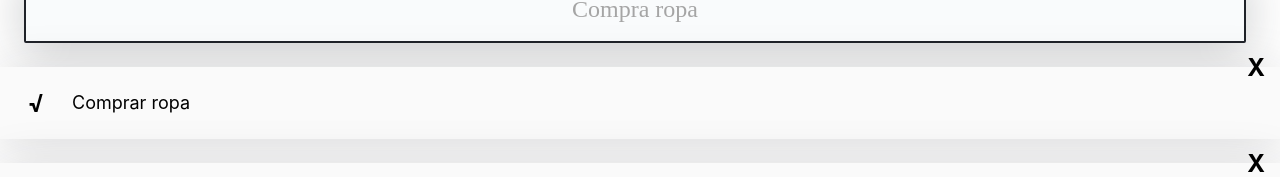
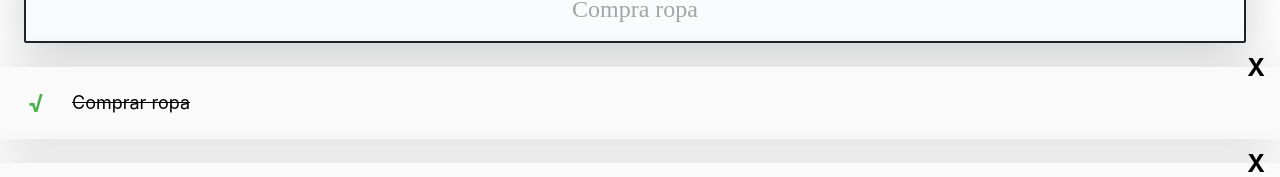
Before and after one commit to gagan-daka/todo-list, a React (Create React App) app: page / in a window 1280 px wide. Shown: the part 150-327 px from the top of the page. Built offline with nearby package versions, Linux system fonts and the light colour scheme.

Commit message:
added status

```diff
--- a/src/App.js
+++ b/src/App.js
@@ -7,7 +7,7 @@ import { TodoList } from "./TodoList";
 // import './App.css';
 
 const todos = [
-  {text: 'Comprar ropa', completed: false},
+  {text: 'Comprar ropa', completed: true},
   {text: 'Aprender Django', completed: false},
   {text: 'Aprender MongoDB', completed: false},
   {text: 'Aprender React', completed: false},
@@ -20,7 +20,11 @@ function App(props) {
       <TodoSearch />
       <TodoList>
         {todos.map(todo => (
-          <TodoItem key={todo.text} text={todo.text}/>
+          <TodoItem
+          key={todo.text}
+          text={todo.text}
+          completed={todo.completed}
+          />
         ))}
       </TodoList>
 
```
